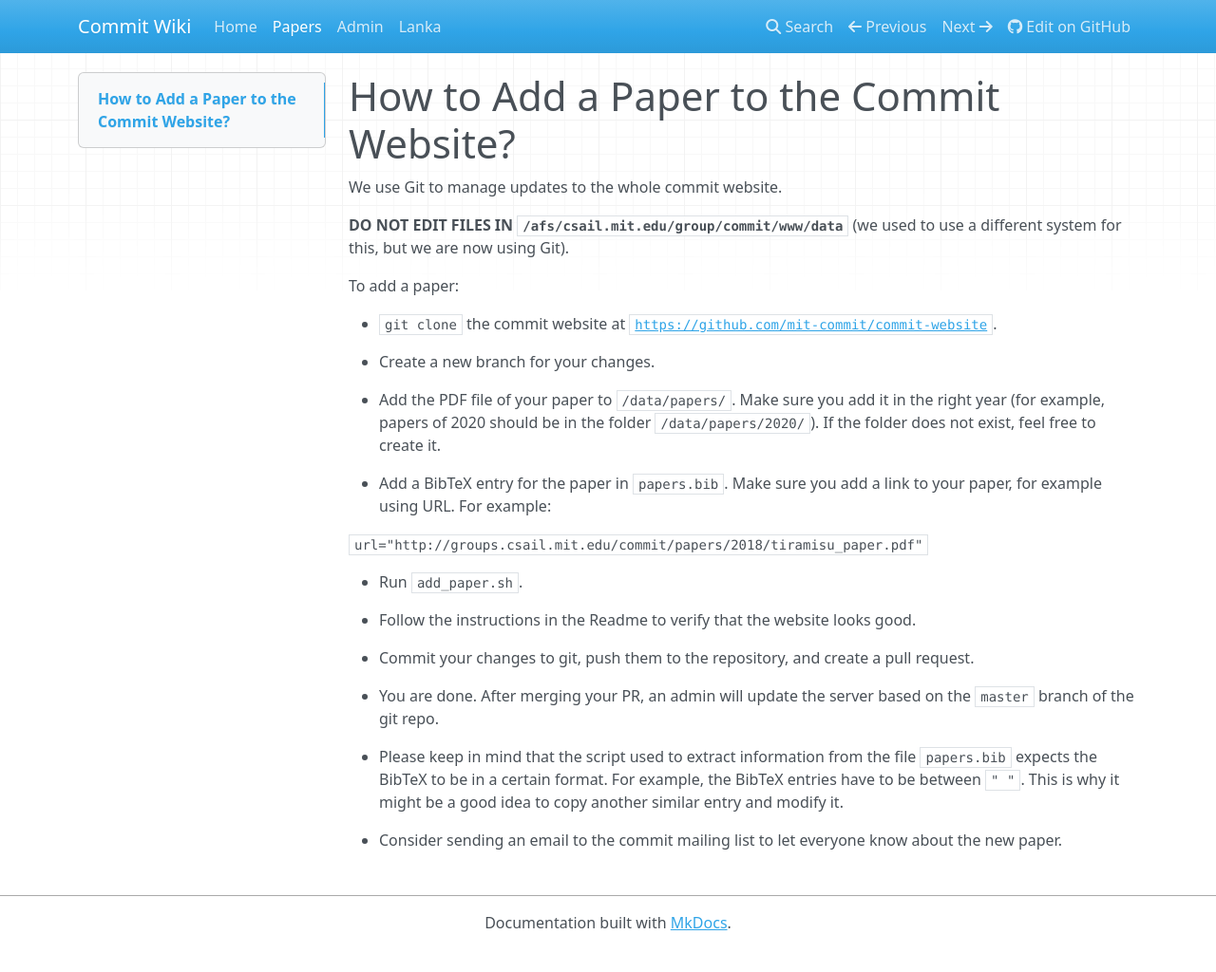
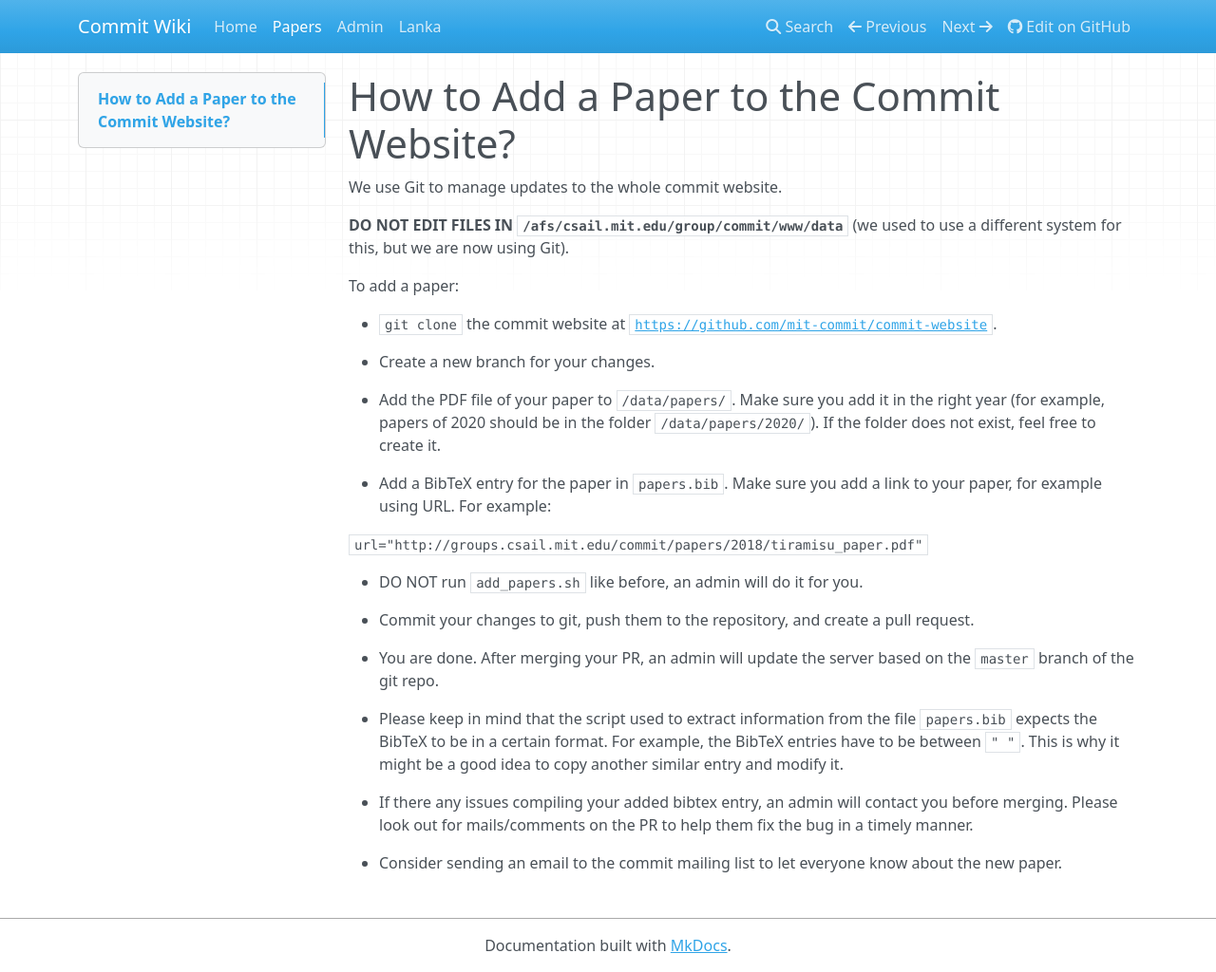
Before and after one commit to mit-commit/commit-wiki, an MkDocs documentation site: the page built from docs/papers.md, in a window 1280 px wide and 1024 px high. Shown: the whole window at 95% size. Built offline with MkDocs 1.6.1, drawn with Linux system fonts in a browser that asks for light colours; nearby versions of some CDN libraries.

Commit message:
Update papers.md

```diff
--- a/docs/papers.md
+++ b/docs/papers.md
@@ -16,9 +16,7 @@ To add a paper:
 
   `url="http://groups.csail.mit.edu/commit/papers/2018/tiramisu_paper.pdf"`
 
-- Run `add_paper.sh`.
-
-- Follow the instructions in the Readme to verify that the website looks good.
+- DO NOT run `add_papers.sh` like before, an admin will do it for you.
 
 - Commit your changes to git, push them to the repository, and create a pull request.
 
@@ -26,4 +24,6 @@ To add a paper:
 
 - Please keep in mind that the script used to extract information from the file `papers.bib` expects the BibTeX to be in a certain format. For example, the BibTeX entries have to be between `" "`. This is why it might be a good idea to copy another similar entry and modify it.
 
+- If there any issues compiling your added bibtex entry, an admin will contact you before merging. Please look out for mails/comments on the PR to help them fix the bug in a timely manner.
+
 - Consider sending an email to the commit mailing list to let everyone know about the new paper.
```
